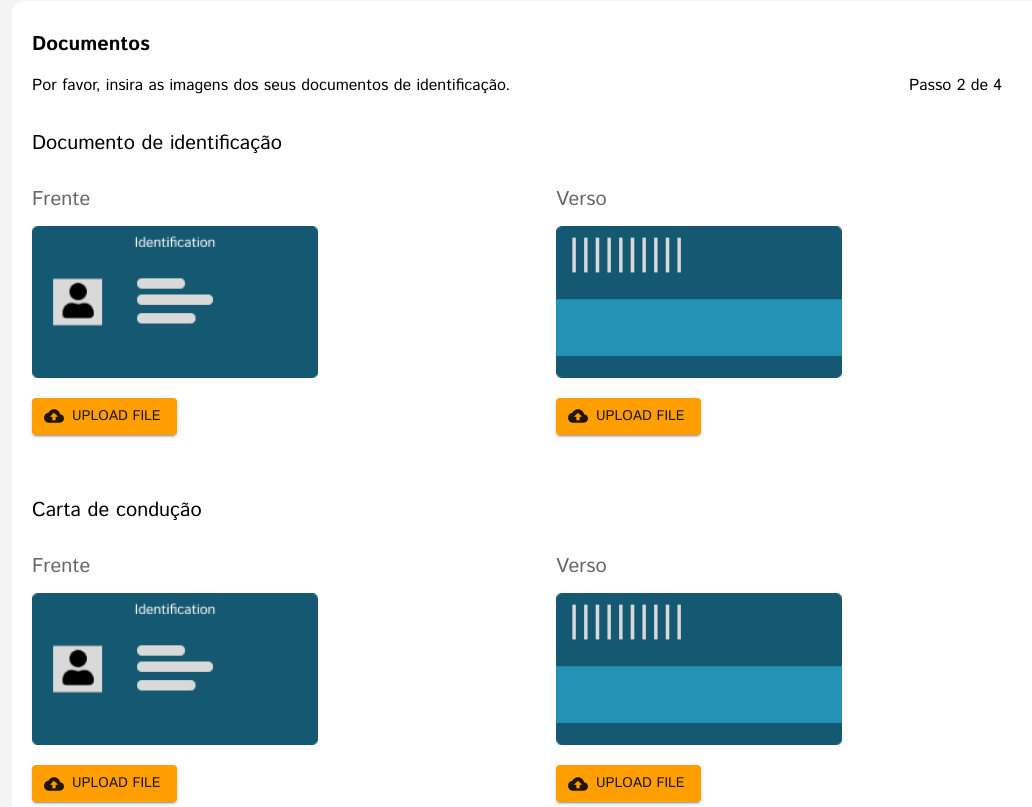
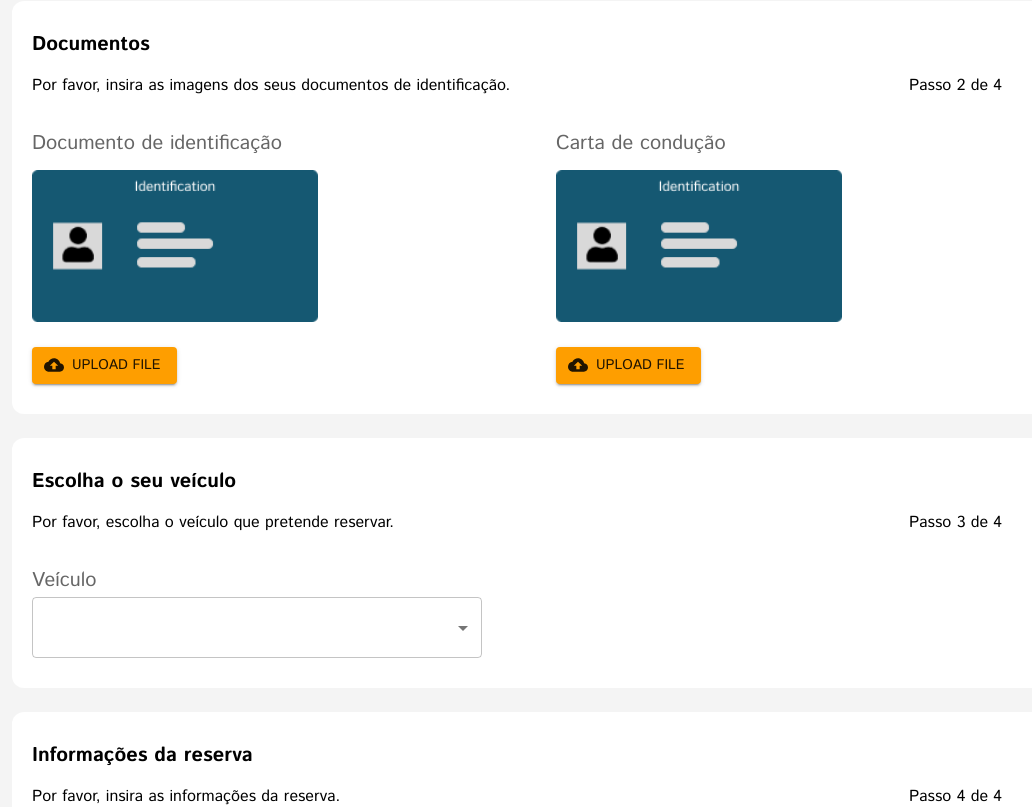
Before and after one commit to d-coder47/rent-a-car, a React (Vite) app: page /reservation in a window 1280 px wide. Shown: the part 620-1427 px from the top of the page, without its empty margins (108-1140 px from the left). Built offline with nearby package versions, Linux system fonts and the light colour scheme.

Commit message:
feat: Add improves to reservation form

```diff
--- a/src/components/ReservationForm/ReservationForm.tsx
+++ b/src/components/ReservationForm/ReservationForm.tsx
@@ -5,7 +5,6 @@ import Step2 from "./Step2";
 import { useState } from "react";
 import { IFieldsErrors, IReservationInfo, IVehicle } from "../../interfaces";
 import frontID from "../../assets/reservation/frontID.png";
-import backID from "../../assets/reservation/backID.png";
 import Step3 from "./Step3";
 import Step4 from "./Step4";
 
@@ -18,12 +17,12 @@ const ReservationForm = () => {
     email: "",
     phone: "",
     identificationDoc: {
-      front: frontID,
-      back: backID,
+      filePath: frontID,
+      fileType: "",
     },
     driverLicence: {
-      front: frontID,
-      back: backID,
+      filePath: frontID,
+      fileType: "",
     },
     vehicle: [
       {
@@ -39,14 +38,8 @@ const ReservationForm = () => {
     name: "",
     email: "",
     phone: "",
-    identificationDoc: {
-      front: "",
-      back: "",
-    },
-    driverLicence: {
-      front: "",
-      back: "",
-    },
+    identificationDoc: "",
+    driverLicence: "",
     vehicle: "",
     price: "",
     days: "",
@@ -112,99 +105,41 @@ const ReservationForm = () => {
       }));
     }
 
-    if (name === "idFront" && e.target.files && e.target.files[0]) {
+    if (name === "identificationDoc" && e.target.files && e.target.files[0]) {
       const file = e.target.files[0];
 
-      const image = URL.createObjectURL(file);
+      const path = URL.createObjectURL(file);
 
       setReservationInfo((prevState) => ({
         ...prevState,
         identificationDoc: {
-          ...prevState.identificationDoc,
-          front: image,
+          filePath: path,
+          fileType: file.type,
         },
+      }));
+
+      setFieldsErros((prevState) => ({
+        ...prevState,
+        identificationDoc: "",
       }));
     }
 
-    if (name === "idBack" && e.target.files && e.target.files[0]) {
+    if (name === "driveLic" && e.target.files && e.target.files[0]) {
       const file = e.target.files[0];
 
-      const image = URL.createObjectURL(file);
-
-      setReservationInfo((prevState) => ({
-        ...prevState,
-        identificationDoc: {
-          ...prevState.identificationDoc,
-          back: image,
-        },
-      }));
-    }
-
-    if (reservationInfo.identificationDoc.front !== frontID) {
-      setFieldsErros((prevState) => ({
-        ...prevState,
-        identificationDoc: {
-          ...prevState.identificationDoc,
-          front: "",
-        },
-      }));
-    }
-
-    if (reservationInfo.identificationDoc.back !== backID) {
-      setFieldsErros((prevState) => ({
-        ...prevState,
-        identificationDoc: {
-          ...prevState.identificationDoc,
-          back: "",
-        },
-      }));
-    }
-
-    if (name === "driveLicFront" && e.target.files && e.target.files[0]) {
-      const file = e.target.files[0];
-
-      const image = URL.createObjectURL(file);
+      const path = URL.createObjectURL(file);
 
       setReservationInfo((prevState) => ({
         ...prevState,
         driverLicence: {
-          ...prevState.driverLicence,
-          front: image,
+          filePath: path,
+          fileType: file.type,
         },
       }));
-    }
 
-    if (name === "driveLicBack" && e.target.files && e.target.files[0]) {
-      const file = e.target.files[0];
-
-      const image = URL.createObjectURL(file);
-
-      setReservationInfo((prevState) => ({
-        ...prevState,
-        driverLicence: {
-          ...prevState.driverLicence,
-          back: image,
-        },
-      }));
-    }
-
-    if (reservationInfo.driverLicence.front !== frontID) {
       setFieldsErros((prevState) => ({
         ...prevState,
-        driverLicence: {
-          ...prevState.driverLicence,
-          front: "",
-        },
-      }));
-    }
-
-    if (reservationInfo.driverLicence.back !== backID) {
-      setFieldsErros((prevState) => ({
-        ...prevState,
-        driverLicence: {
-          ...prevState.driverLicence,
-          back: "",
-        },
+        driverLicence: "",
       }));
     }
   };
@@ -240,43 +175,17 @@ const ReservationForm = () => {
       }));
     }
 
-    if (reservationInfo.identificationDoc.front === frontID) {
+    if (reservationInfo.identificationDoc.filePath === frontID) {
       setFieldsErros((prevState) => ({
         ...prevState,
-        identificationDoc: {
-          ...prevState.identificationDoc,
-          front: "Document front side image is required",
-        },
+        identificationDoc: "Identification document  is required",
       }));
     }
 
-    if (reservationInfo.identificationDoc.back === backID) {
+    if (reservationInfo.driverLicence.filePath === frontID) {
       setFieldsErros((prevState) => ({
         ...prevState,
-        identificationDoc: {
-          ...prevState.identificationDoc,
-          back: "Document back side image is required",
-        },
-      }));
-    }
-
-    if (reservationInfo.driverLicence.front === frontID) {
-      setFieldsErros((prevState) => ({
-        ...prevState,
-        driverLicence: {
-          ...prevState.driverLicence,
-          front: "Document front side image is required",
-        },
-      }));
-    }
-
-    if (reservationInfo.driverLicence.back === backID) {
-      setFieldsErros((prevState) => ({
-        ...prevState,
-        driverLicence: {
-          ...prevState.driverLicence,
-          back: "Document back side image is required",
-        },
+        driverLicence: "Driver licence document is required",
       }));
     }
   };
--- a/src/components/ReservationForm/Step2.tsx
+++ b/src/components/ReservationForm/Step2.tsx
@@ -63,33 +63,35 @@ const Step2: React.FC<IStep> = ({
             rowSpacing={3}
             columnSpacing={6}
           >
-            <Grid size={12}>
-              <Typography>Documento de identificação</Typography>
-            </Grid>
             <Grid size={6}>
               <InputLabel shrink={false} htmlFor={"frontImage"}>
-                <Typography>Frente</Typography>
+                <Typography>Documento de identificação</Typography>
               </InputLabel>
               <Avatar
-                src={reservationValues.identificationDoc.front}
+                src={reservationValues.identificationDoc.filePath}
                 sx={{
                   width: "60%",
                   height: "auto",
                   borderRadius: 0,
                   marginTop: "10px",
                   marginBottom: "20px",
+                  display:
+                    reservationValues.identificationDoc.fileType.startsWith(
+                      "image/"
+                    ) || reservationValues.identificationDoc.fileType === ""
+                      ? "block"
+                      : "none",
                 }}
               />
+
               <Typography
                 sx={{
                   color: "red",
                   display:
-                    fieldsErrors.identificationDoc.front !== ""
-                      ? "block"
-                      : "none",
+                    fieldsErrors.identificationDoc !== "" ? "block" : "none",
                 }}
               >
-                {fieldsErrors.identificationDoc.front}
+                {fieldsErrors.identificationDoc}
               </Typography>
               <Button
                 component="label"
@@ -102,36 +104,39 @@ const Step2: React.FC<IStep> = ({
                 <VisuallyHiddenInput
                   type="file"
                   onChange={handleChange}
-                  name="idFront"
-                  accept="image/*"
+                  name="identificationDoc"
+                  accept="image/*,application/pdf"
                 />
               </Button>
             </Grid>
 
             <Grid size={6}>
-              <InputLabel shrink={false} htmlFor={"backImage"}>
-                <Typography>Verso</Typography>
+              <InputLabel shrink={false} htmlFor={"frontImage"}>
+                <Typography>Carta de condução</Typography>
               </InputLabel>
               <Avatar
-                src={reservationValues.identificationDoc.back}
+                src={reservationValues.driverLicence.filePath}
                 sx={{
                   width: "60%",
                   height: "auto",
                   borderRadius: 0,
                   marginTop: "10px",
                   marginBottom: "20px",
+                  display:
+                    reservationValues.driverLicence.fileType.startsWith(
+                      "image/"
+                    ) || reservationValues.driverLicence.fileType === ""
+                      ? "block"
+                      : "none",
                 }}
               />
               <Typography
                 sx={{
                   color: "red",
-                  display:
-                    fieldsErrors.identificationDoc.back !== ""
-                      ? "block"
-                      : "none",
+                  display: fieldsErrors.driverLicence !== "" ? "block" : "none",
                 }}
               >
-                {fieldsErrors.identificationDoc.back}
+                {fieldsErrors.driverLicence}
               </Typography>
               <Button
                 component="label"
@@ -144,102 +149,8 @@ const Step2: React.FC<IStep> = ({
                 <VisuallyHiddenInput
                   type="file"
                   onChange={handleChange}
-                  name="idBack"
-                  accept="image/*"
-                />
-              </Button>
-            </Grid>
-          </Grid>
-        </Box>
-
-        <Box sx={{ marginTop: "60px" }}>
-          <Grid
-            container
-            spacing={{ xs: 2, md: 3 }}
-            columns={12}
-            rowSpacing={3}
-            columnSpacing={6}
-          >
-            <Grid size={12}>
-              <Typography>Carta de condução</Typography>
-            </Grid>
-
-            <Grid size={6}>
-              <InputLabel shrink={false} htmlFor={"frontImage"}>
-                <Typography>Frente</Typography>
-              </InputLabel>
-              <Avatar
-                src={reservationValues.driverLicence.front}
-                sx={{
-                  width: "60%",
-                  height: "auto",
-                  borderRadius: 0,
-                  marginTop: "10px",
-                  marginBottom: "20px",
-                }}
-              />
-              <Typography
-                sx={{
-                  color: "red",
-                  display:
-                    fieldsErrors.driverLicence.front !== "" ? "block" : "none",
-                }}
-              >
-                {fieldsErrors.driverLicence.front}
-              </Typography>
-              <Button
-                component="label"
-                role={undefined}
-                variant="contained"
-                tabIndex={-1}
-                startIcon={<CloudUpload />}
-              >
-                Upload file
-                <VisuallyHiddenInput
-                  type="file"
-                  onChange={handleChange}
-                  name="driveLicFront"
-                  accept="image/*"
-                />
-              </Button>
-            </Grid>
-
-            <Grid size={6}>
-              <InputLabel shrink={false} htmlFor={"backImage"}>
-                <Typography>Verso</Typography>
-              </InputLabel>
-              <Avatar
-                src={reservationValues.driverLicence.back}
-                sx={{
-                  width: "60%",
-                  height: "auto",
-                  borderRadius: 0,
-                  marginTop: "10px",
-                  marginBottom: "20px",
-                }}
-              />
-              <Typography
-                sx={{
-                  color: "red",
-                  display:
-                    fieldsErrors.driverLicence.back !== "" ? "block" : "none",
-                }}
-              >
-                {fieldsErrors.driverLicence.back}
-              </Typography>
-              <Button
-                component="label"
-                role={undefined}
-                variant="contained"
-                tabIndex={-1}
-                startIcon={<CloudUpload />}
-              >
-                Upload file
-                <VisuallyHiddenInput
-                  type="file"
-                  onChange={handleChange}
-                  name="driveLicBack"
-                  accept="image/*"
+                  name="driveLic"
+                  accept="image/*,application/pdf"
                 />
               </Button>
             </Grid>
```
Also changed, not shown: src/interfaces/index.tsx (+6 -12 lines).
